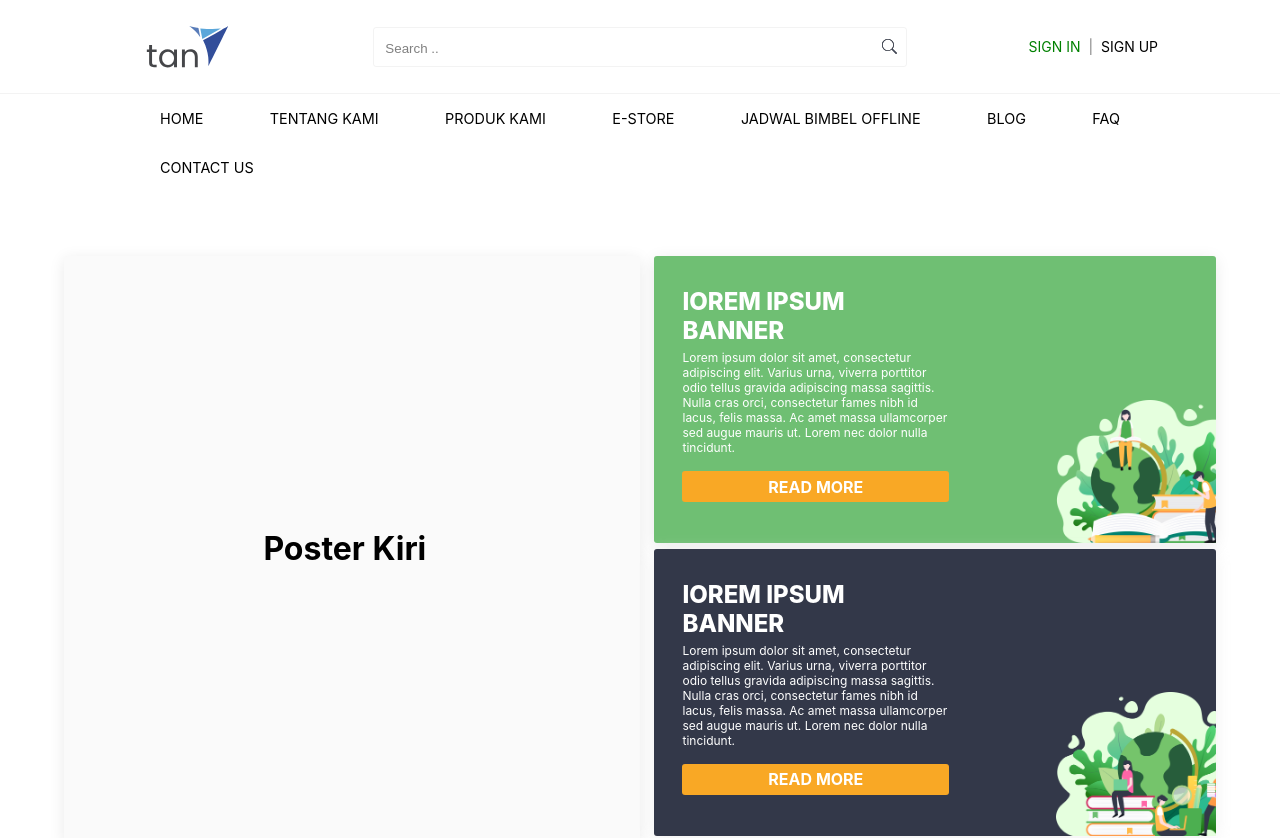
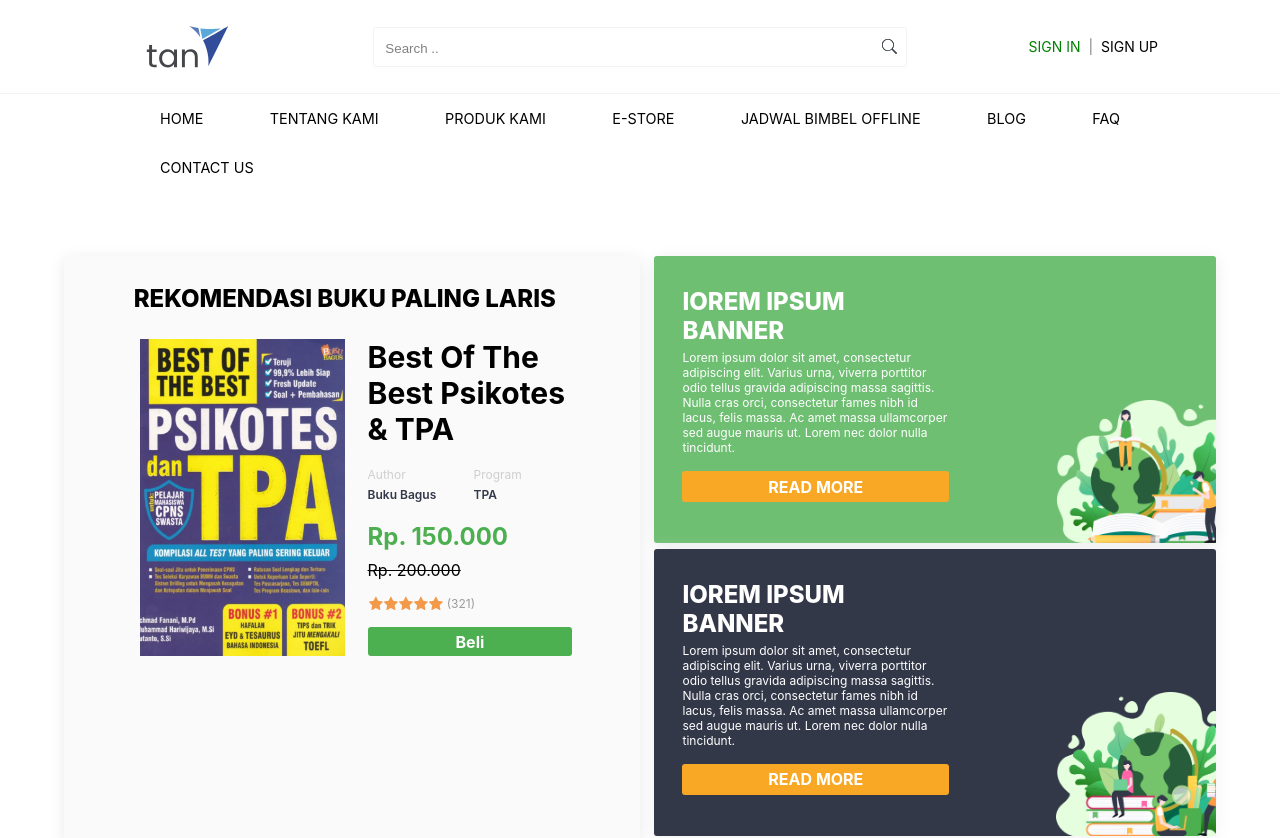
Before and after one commit to izzanrasyid/tanproject, a React (Create React App) app: page /store in a window 1280 px wide. Shown: the top 838 px of the page. Built offline with nearby package versions, Linux system fonts and the light colour scheme.

Commit message:
create product list on ecommerce page

```diff
--- a/src/components/Footer/SocialMedia/index.js
+++ b/src/components/Footer/SocialMedia/index.js
@@ -6,7 +6,7 @@ import {
   IconTwitter,
   IconGPlus,
   IconYoutube,
-  IconPinterest
+  IconPinterest,
 } from "../../Icons";
 
 const Container = styled.div`
--- /dev/null
+++ b/src/components/Icons/IconStar.jsx
@@ -0,0 +1,11 @@
+import React from "react";
+
+const IconStar = () => {
+  return (
+    <svg width="15" height="15" viewBox="0 0 15 15" fill="none" xmlns="http://www.w3.org/2000/svg">
+      <path fill-rule="evenodd" clip-rule="evenodd" d="M7.88937 12L4.15003 13.9935C3.78363 14.1888 3.35257 13.8783 3.42181 13.4689L4.13775 9.23607L1.09861 6.2321C0.805343 5.94222 0.969269 5.44194 1.37721 5.38183L5.57075 4.76393L7.4398 0.923719C7.62227 0.548802 8.15648 0.548803 8.33895 0.92372L10.208 4.76393L14.4015 5.38183C14.8095 5.44194 14.9734 5.94222 14.6801 6.2321L11.641 9.23607L12.3569 13.4689C12.4262 13.8783 11.9951 14.1888 11.6287 13.9935L7.88937 12Z" fill="#F2994A"/>
+    </svg>
+  );
+};
+
+export default IconStar;
--- a/src/components/Icons/index.js
+++ b/src/components/Icons/index.js
@@ -4,6 +4,7 @@ import IconGPlus from "./IconGPlus";
 import IconHamburger from "./IconHamburger";
 import IconLinkedin from "./IconLinkedin";
 import IconPinterest from "./IconPinterest";
+import IconStar from "./IconStar";
 import IconTwitter from "./IconTwitter";
 import IconWhatsapp from "./IconWhatsapp";
 import IconYoutube from "./IconYoutube";
@@ -16,6 +17,7 @@ export {
   IconHamburger,
   IconLinkedin,
   IconPinterest,
+  IconStar,
   IconTwitter,
   IconWhatsapp,
   IconYoutube,
--- /dev/null
+++ b/src/components/Rating/index.js
@@ -0,0 +1,44 @@
+import React from "react";
+import styled from 'styled-components';
+import { IconStar } from "../Icons";
+import { Text } from "../Text";
+
+const Container = styled.div`
+  display: flex;
+  justify-content: flex-start;
+  align-items: center;
+  width: 100%;
+`;
+
+const StarWrapper = styled.div`
+  display: flex;
+  justify-content: flex-start;
+  align-items: center;
+  margin-right: 2%;
+`;
+
+const Rating = ({rating, reviewers, type}) => {
+  const sumOfStars = () => {
+    const array = [];
+    for (let i = 0; i < rating; i++) {
+      array.push(i);
+    };
+    return array;
+  };
+
+  return (
+    <Container>
+      <StarWrapper>
+        { sumOfStars().map((star) => <IconStar key={star} />) }
+      </StarWrapper>
+      {
+        type === 'detail' ?
+        <Text size={'12px'} color={'#9B9B9B'}>{`(${reviewers} reviews)`}</Text> :
+        <Text size={'12px'} color={'#9B9B9B'}>{`(${reviewers})`}</Text>
+
+      }
+    </Container>
+  );
+};
+
+export default Rating;
--- /dev/null
+++ b/src/pages/OnlineStore/Posters/Product.js
@@ -0,0 +1,100 @@
+import React from "react";
+import styled from 'styled-components';
+import { Text, Span } from "../../../components/Text";
+import Rating from '../../../components/Rating';
+import Button from "../../../components/Button";
+import book from '../../../public/book.png';
+
+const Container = styled.div`
+  padding: 5%;
+  display: flex;
+`;
+
+const ProductImageWrapper = styled.div`
+  padding: 0 5%;
+  height: auto;
+  width: auto;
+  flex: 1;
+`;
+
+const ProductImage = styled.div`
+  background-image: url(${book});
+  background-repeat: no-repeat;
+  background-position: center;
+  background-size: cover;
+  display: flex;
+  justify-content: center;
+  align-items: center;
+  height: 100%;
+  width: 100%;
+`;
+
+const ProductInformation = styled.div`
+  flex: 1;
+`;
+
+const BookInformation = styled.div`
+  display: flex;
+  padding: 10% 10% 10% 0;
+`;
+
+const Information = styled.div`
+  display: flex;
+  flex-wrap: wrap;
+  padding-right: 10%;
+`;
+
+const OldPrice = styled.div`
+  font-size: 16px;
+  font-weight: 400;
+  color: #000;
+  text-decoration: line-through;
+`;
+
+const Wrapper = styled.div`
+  padding: 4% 0;
+  display: flex;
+  align-items: center;
+`;
+
+const RatingWrapper = styled.div`
+  padding: 4% 0 8% 0;
+  display: flex;
+  align-items: center;
+`;
+
+const Product = () => {
+
+  return (
+    <Container>
+      <ProductImageWrapper>
+        <ProductImage/>
+      </ProductImageWrapper>
+      <ProductInformation>
+        <Text size={'30px'} weight={'700'}>Best Of The Best Psikotes & TPA</Text>
+        <BookInformation>
+          <Information>
+            <Text size={'12px'} weight={'400'} color={'#CFCFCF'}>Author</Text>
+              &nbsp;
+            <Span size={'12px'} weight={'600'} color={'#333849'}>Buku Bagus</Span>
+          </Information>
+          <Information>
+            <Text size={'12px'} weight={'400'} color={'#CFCFCF'}>Program</Text>
+              &nbsp;
+            <Span size={'12px'} weight={'600'} color={'#333849'}>TPA</Span>
+          </Information>
+        </BookInformation>
+        <Text size={'24px'} weight={'700'} color={'#4CAF50'}>Rp. 150.000</Text>
+        <Wrapper>
+          <OldPrice>Rp. 200.000</OldPrice>
+        </Wrapper>
+        <RatingWrapper>
+          <Rating rating={5} reviewers={321}/>
+        </RatingWrapper>
+        <Button text={'Beli'} color={'#4CAF50'} />
+      </ProductInformation>
+    </Container>
+  );
+};
+
+export default Product;
--- a/src/pages/OnlineStore/Posters/index.js
+++ b/src/pages/OnlineStore/Posters/index.js
@@ -3,6 +3,8 @@ import styled from 'styled-components';
 import pic1 from '../../../public/Shop/posterpict1.png';
 import pic2 from '../../../public/Shop/posterpict2.png';
 import Banner from './Banner';
+import { Text } from '../../../components/Text';
+import Product from "./Product";
 
 const Container = styled.div`
   display: flex;
@@ -17,7 +19,6 @@ const LeftPoster = styled.div`
   flex: 1;
   display: flex;
   justify-content: center;
-  align-items: center;
   background: #FAFAFA;
   box-shadow: -0.2px 3px 16px #EAEAEA;
   border-radius: 3px;
@@ -32,11 +33,28 @@ const RightPoster = styled.div`
   padding-left: 1.25%;
 `;
 
+const TitleWrapper = styled.div`
+  display: flex;
+  justify-content: center;
+  align-items: center;
+`;
+
+const PosterTitle = styled.div`
+  padding: 5%;
+  align-items: center;
+  width: 100%;
+`;
+
 const Posters = () => {
   return (
     <Container>
       <LeftPoster>
-        <h1>Poster Kiri</h1>
+        <PosterTitle>
+          <TitleWrapper>
+            <Text size={'24px'} weight={'800'}>REKOMENDASI BUKU PALING LARIS</Text>
+          </TitleWrapper>
+          <Product />
+        </PosterTitle>
       </LeftPoster>
       <RightPoster>
         <Banner color={'rgba(76, 175, 80, 0.8)'} shadow={'-0.2px 3px 16px #EAEAEA'} image={pic1} />
--- /dev/null
+++ b/src/pages/OnlineStore/Store/Products/Product.js
@@ -0,0 +1,86 @@
+import React from 'react';
+import styled from 'styled-components';
+import { Text } from '../../../../components/Text';
+import Rating from '../../../../components/Rating';
+import Button from '../../../../components/Button';
+
+const Container = styled.div`
+  background: #FFFFFF;
+  border: 1px solid rgba(232, 232, 232, 0.535836);
+  box-sizing: border-box;
+  box-shadow: -0.2px 3px 16px #EAEAEA;
+  border-radius: 3px;
+  min-width: 20%;
+  margin-bottom: 5%;
+
+  @media (max-width: 768px) {
+    max-width: 100%;
+  }
+`;
+
+const ImageWrapper = styled.div`
+  padding: 5% 5%;
+  height: 400px;
+  width: auto;
+`;
+
+const Image = styled.div`
+  background-image: ${({img}) => `url(${img})`};
+  background-repeat: no-repeat;
+  background-position: center;
+  background-size: cover;
+  display: flex;
+  justify-content: center;
+  align-items: center;
+  height: 100%;
+  width: 100%;
+`;
+
+const Information = styled.div`
+  display: flex;
+  flex-wrap: wrap;
+  flex-direction: column;
+  padding: 5%;
+`;
+
+const Wrapper = styled.div`
+  padding: 4% 0;
+  display: flex;
+  align-items: center;
+`;
+
+const OldPrice = styled.div`
+  font-size: 16px;
+  font-weight: 400;
+  color: #000;
+  text-decoration: line-through;
+`;
+
+const RatingWrapper = styled.div`
+  padding: 4% 0 8% 0;
+  display: flex;
+  align-items: center;
+`;
+
+const Product = ({ image, title, price, oldPrice, rating, reviewers }) => {
+  return (
+    <Container>
+      <ImageWrapper>
+        <Image img={image}/>
+      </ImageWrapper>
+      <Information>
+        <Text size={'22px'} weight={'400'}>{title}</Text>
+        <Text size={'24px'} weight={'700'} color={'#4CAF50'}>{price}</Text>
+        <Wrapper>
+          <OldPrice>{oldPrice}</OldPrice>
+        </Wrapper>
+        <RatingWrapper>
+          <Rating rating={rating} reviewers={reviewers} />
+        </RatingWrapper>
+        <Button text={'Beli'} color={'#4CAF50'} />
+      </Information>
+    </Container>
+  );
+};
+
+export default Product;
--- /dev/null
+++ b/src/pages/OnlineStore/Store/Products/index.js
@@ -0,0 +1,48 @@
+import React from 'react';
+import styled from 'styled-components';
+import { Text } from '../../../../components/Text';
+import Searchbar from '../../../../components/Searchbar';
+import Product from './Product';
+import { productList } from '../../constant';
+
+const Container = styled.div`
+  flex: 9;
+  padding: 0 5% 5% 5%;
+
+  @media (max-width: 768px) {
+    flex: 1;
+  }
+`;
+
+const SearchbarWrapper = styled.div`
+  margin: 2% 0;
+  background: #FFF;
+  border-radius: 3px;
+`;
+
+const ProductsWrapper = styled.div`
+  display: flex;
+  flex-wrap: wrap;
+  justify-content: space-between;
+  align-items: center;
+
+  @media (max-width: 768px) {
+    flex-direction: column;
+  }
+`;
+
+const Products = () => {
+  return (
+    <Container>
+      <Text size={'14px'} weight={'700'} color={'#333849'}>Cari Produk</Text>
+      <SearchbarWrapper>
+        <Searchbar />
+      </SearchbarWrapper>
+      <ProductsWrapper>
+        { productList.map((product, id) => <Product image={product.image} title={product.title} price={product.price} oldPrice={product.oldPrice} rating={product.rating} reviewers={product.reviewers} key={id} />) }
+      </ProductsWrapper>
+    </Container>
+  );
+};
+
+export default Products;
--- /dev/null
+++ b/src/pages/OnlineStore/Store/index.js
@@ -0,0 +1,30 @@
+import React from "react";
+import styled from 'styled-components';
+import Products from "./Products";
+
+const Container = styled.div`
+  display: flex;
+
+  @media (max-width: 768px) {
+    flex-direction: column;
+  }
+`;
+
+const Filter = styled.div`
+  flex: 3;
+
+  @media (max-width: 768px) {
+    flex: 1;
+  }
+`;
+
+const Store = () => {
+  return (
+    <Container>
+      <Filter />
+      <Products />
+    </Container>
+  );
+};
+
+export default Store;
--- /dev/null
+++ b/src/pages/OnlineStore/constant.js
@@ -0,0 +1,76 @@
+import book from '../../public/book.png';
+
+export const productList = [
+  {
+    image: book,
+    title: 'Best Of The Best Psikotes & TPA',
+    price: 'Rp. 150.000',
+    oldPrice: 'Rp. 200.000',
+    rating: 5,
+    reviewers: 321
+  },
+  {
+    image: book,
+    title: 'Best Of The Best Psikotes & TPA',
+    price: 'Rp. 150.000',
+    oldPrice: 'Rp. 200.000',
+    rating: 5,
+    reviewers: 321
+  },
+  {
+    image: book,
+    title: 'Best Of The Best Psikotes & TPA',
+    price: 'Rp. 150.000',
+    oldPrice: 'Rp. 200.000',
+    rating: 5,
+    reviewers: 321
+  },
+  {
+    image: book,
+    title: 'Best Of The Best Psikotes & TPA',
+    price: 'Rp. 150.000',
+    oldPrice: 'Rp. 200.000',
+    rating: 5,
+    reviewers: 321
+  },
+  {
+    image: book,
+    title: 'Best Of The Best Psikotes & TPA',
+    price: 'Rp. 150.000',
+    oldPrice: 'Rp. 200.000',
+    rating: 5,
+    reviewers: 321
+  },
+  {
+    image: book,
+    title: 'Best Of The Best Psikotes & TPA',
+    price: 'Rp. 150.000',
+    oldPrice: 'Rp. 200.000',
+    rating: 5,
+    reviewers: 321
+  },
+  {
+    image: book,
+    title: 'Best Of The Best Psikotes & TPA',
+    price: 'Rp. 150.000',
+    oldPrice: 'Rp. 200.000',
+    rating: 5,
+    reviewers: 321
+  },
+  {
+    image: book,
+    title: 'Best Of The Best Psikotes & TPA',
+    price: 'Rp. 150.000',
+    oldPrice: 'Rp. 200.000',
+    rating: 5,
+    reviewers: 321
+  },
+  {
+    image: book,
+    title: 'Best Of The Best Psikotes & TPA',
+    price: 'Rp. 150.000',
+    oldPrice: 'Rp. 200.000',
+    rating: 5,
+    reviewers: 321
+  },
+];
--- a/src/pages/OnlineStore/index.js
+++ b/src/pages/OnlineStore/index.js
@@ -1,10 +1,12 @@
 import React from "react";
 import Posters from "./Posters";
+import Store from "./Store";
 
 const OnlineStore = () => {
   return (
     <>
       <Posters />
+      <Store />
     </>
   );
 };
```
Also changed, not shown: src/public/book.png (added).
